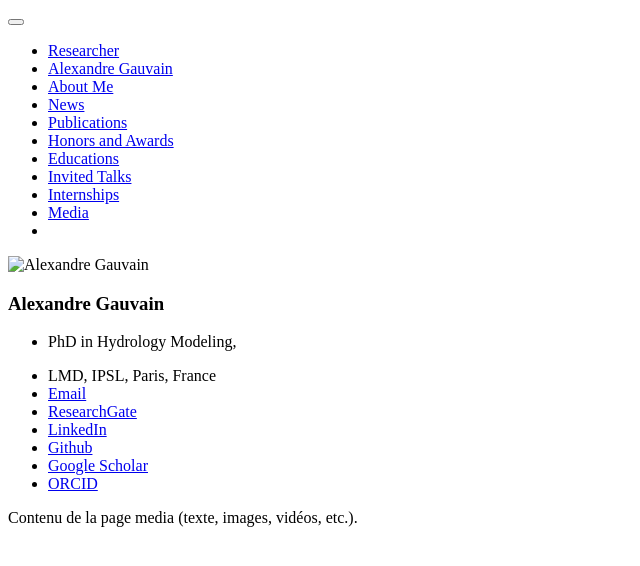
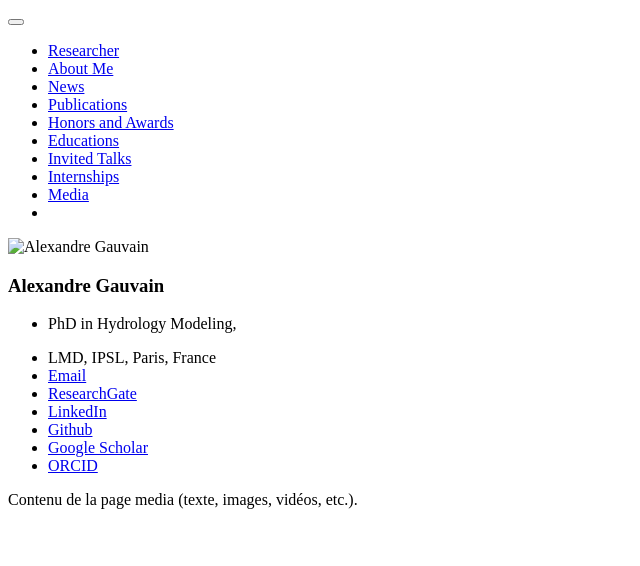
Before and after one commit to Alex-Gauvain/Alex-Gauvain.github.io, a Jekyll site: the page built from _pages/media.md, in a window 1280 px wide. Shown: the top 566 px of the page, without its empty margins (0-640 px from the left). Built offline with Jekyll 4.4.1, drawn with Linux system fonts in a browser that asks for light colours.

Commit message:
Update masthead.html

```diff
--- a/_includes/masthead.html
+++ b/_includes/masthead.html
@@ -5,9 +5,6 @@
         <button><span class="navicon"></span></button>
         <ul class="visible-links">
           <li class="masthead__menu-item masthead__menu-item--lg masthead__menu-home-item"><a href="#about-me">Researcher</a></li>
-          <li class="masthead__menu-item masthead__menu-item--lg persist {% if page.url == '/' or page.url == '/index.html' %}selected{% endif %}">
-            <a href="{{ base_path }}/">{{ site.title }}</a>
-          </li>
           {% for link in site.data.navigation.main %}
             {% if link.url contains 'http' %}
               {% assign domain = '' %}
```
